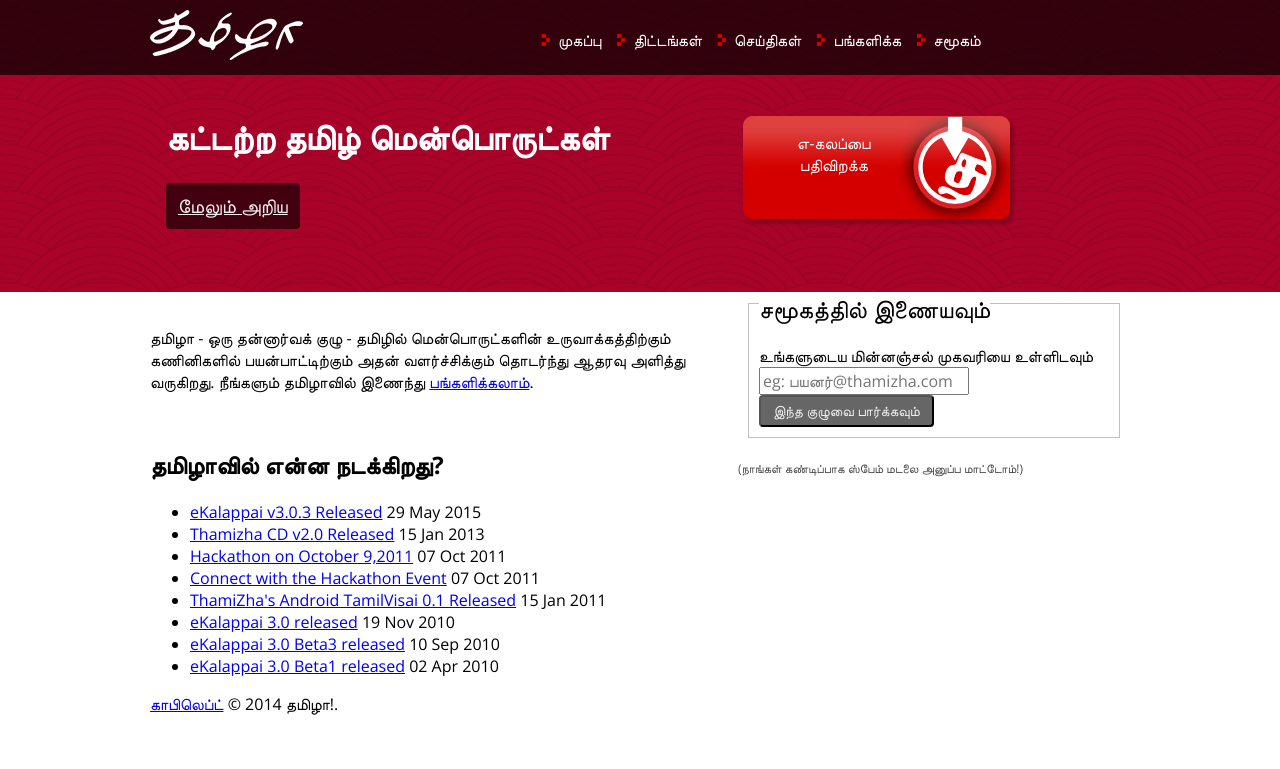
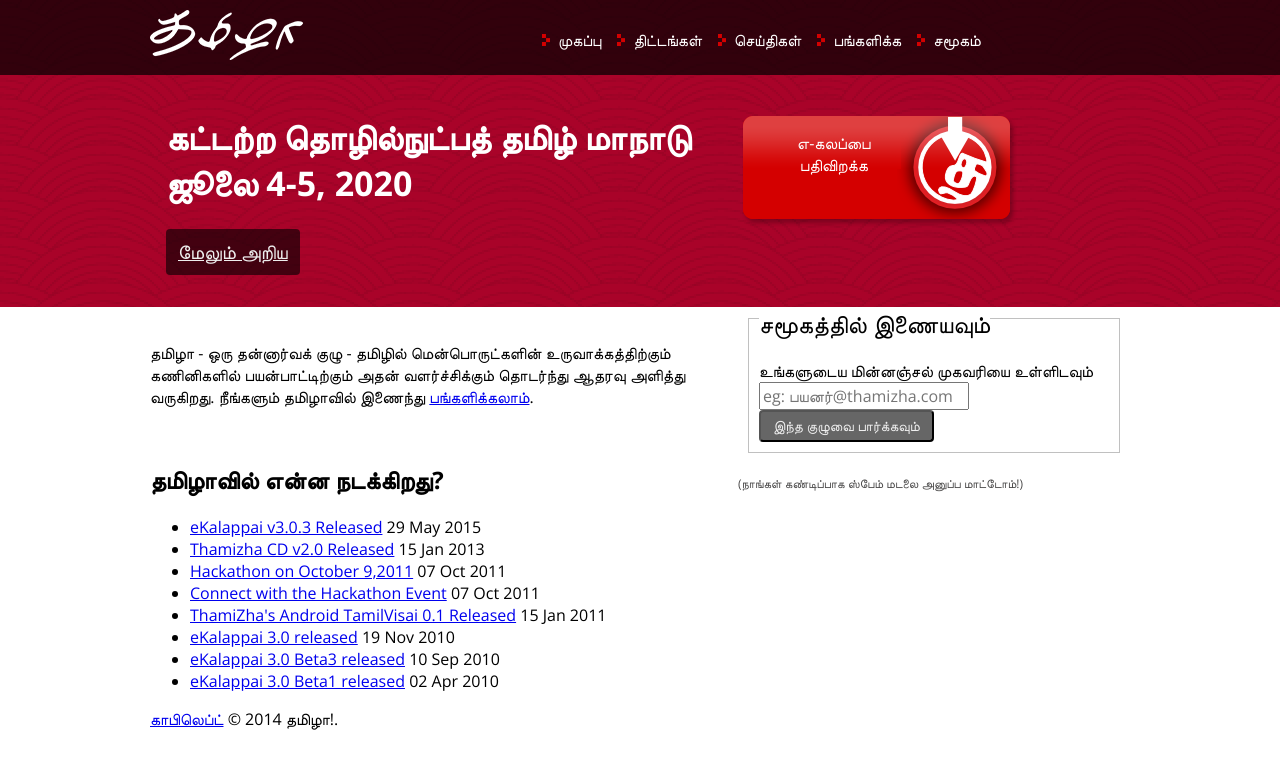
Before and after one commit to thamizha/thamizha.github.io, a Jekyll site: the page built from index.html, in a window 1280 px wide. Shown: the top 769 px of the page. Built offline with Jekyll 4.4.1, drawn with Linux system fonts in a browser that asks for light colours.

Commit message:
istconf2020
கட்டற்ற தொழில்நுட்பத் தமிழ் மாநாடு ஜூலை 4-5, 2020  - பக்கம்

```diff
--- a/_layouts/home.html
+++ b/_layouts/home.html
@@ -35,15 +35,15 @@
 
       <div class="hero clearfix">
         <div class="hero-text">
-          <h1 class="hero-title">கட்டற்ற தமிழ் மென்பொருட்கள்</h1>
+          <h1 class="hero-title">கட்டற்ற தொழில்நுட்பத் தமிழ் மாநாடு ஜூலை 4-5, 2020</h1>
           <!--p>We are a group of volunteers who develop, support and work to promote the usage of Tamil in computers.</p-->
-          <p><a class="btn btn-primary" href="projects.html">மேலும் அறிய</a></p>
+          <p><a class="btn btn-primary" href="istconf2020.html">மேலும் அறிய</a></p>
         </div>
         <div class="featured-download">
           <img src="/assets/images/download.png" alt="" />
-		  <div class="featured-download-text">
-			<a href="https://github.com/thamizha/ekalappai/releases/download/3.0.4/eKalappai-3.0.4-installer.exe">எ-கலப்பை பதிவிறக்க</small></a>
-		  </div>
+      <div class="featured-download-text">
+      <a href="https://github.com/thamizha/ekalappai/releases/download/3.0.4/eKalappai-3.0.4-installer.exe">எ-கலப்பை பதிவிறக்க</small></a>
+      </div>
         </div>
       </div>
     </header>
```
